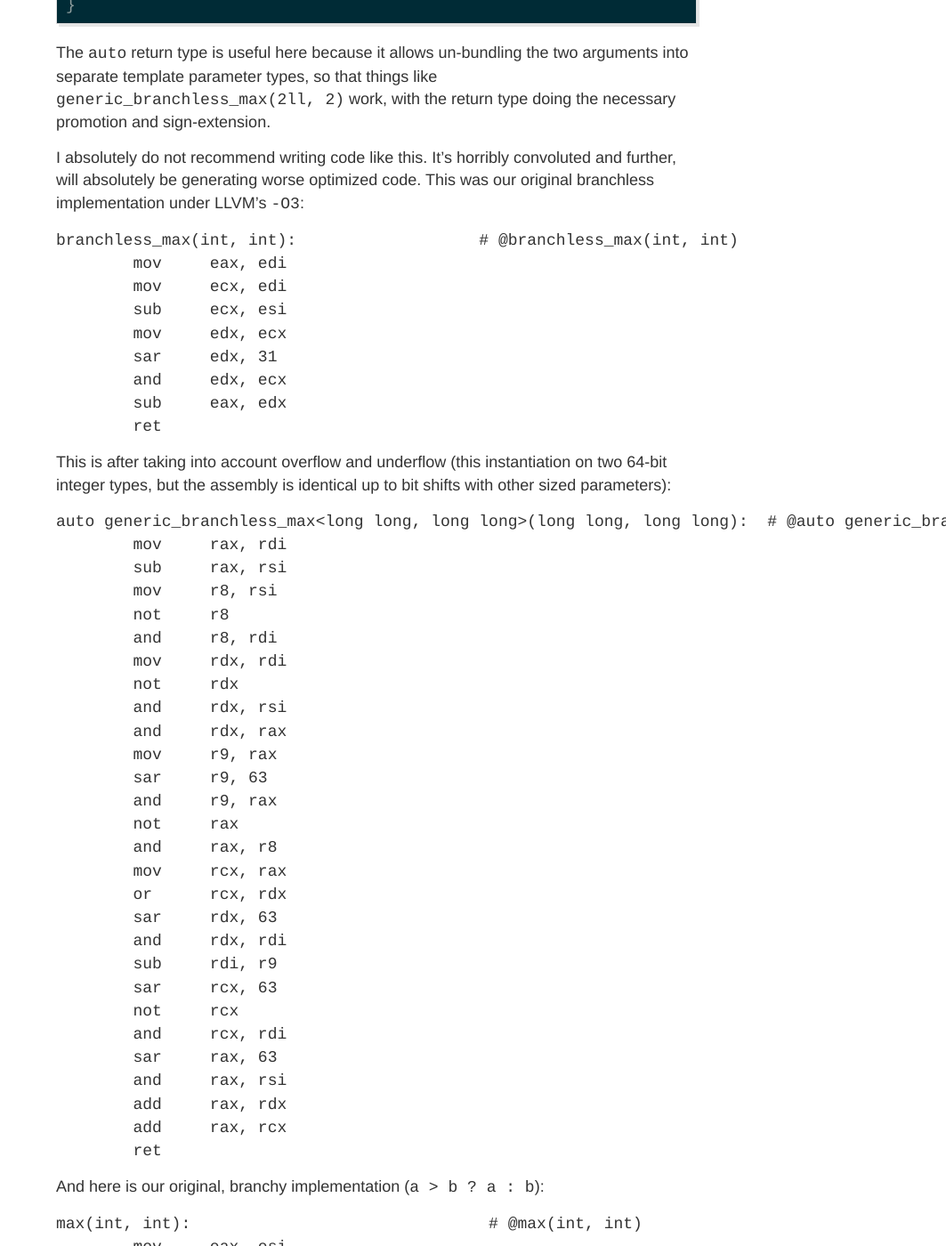
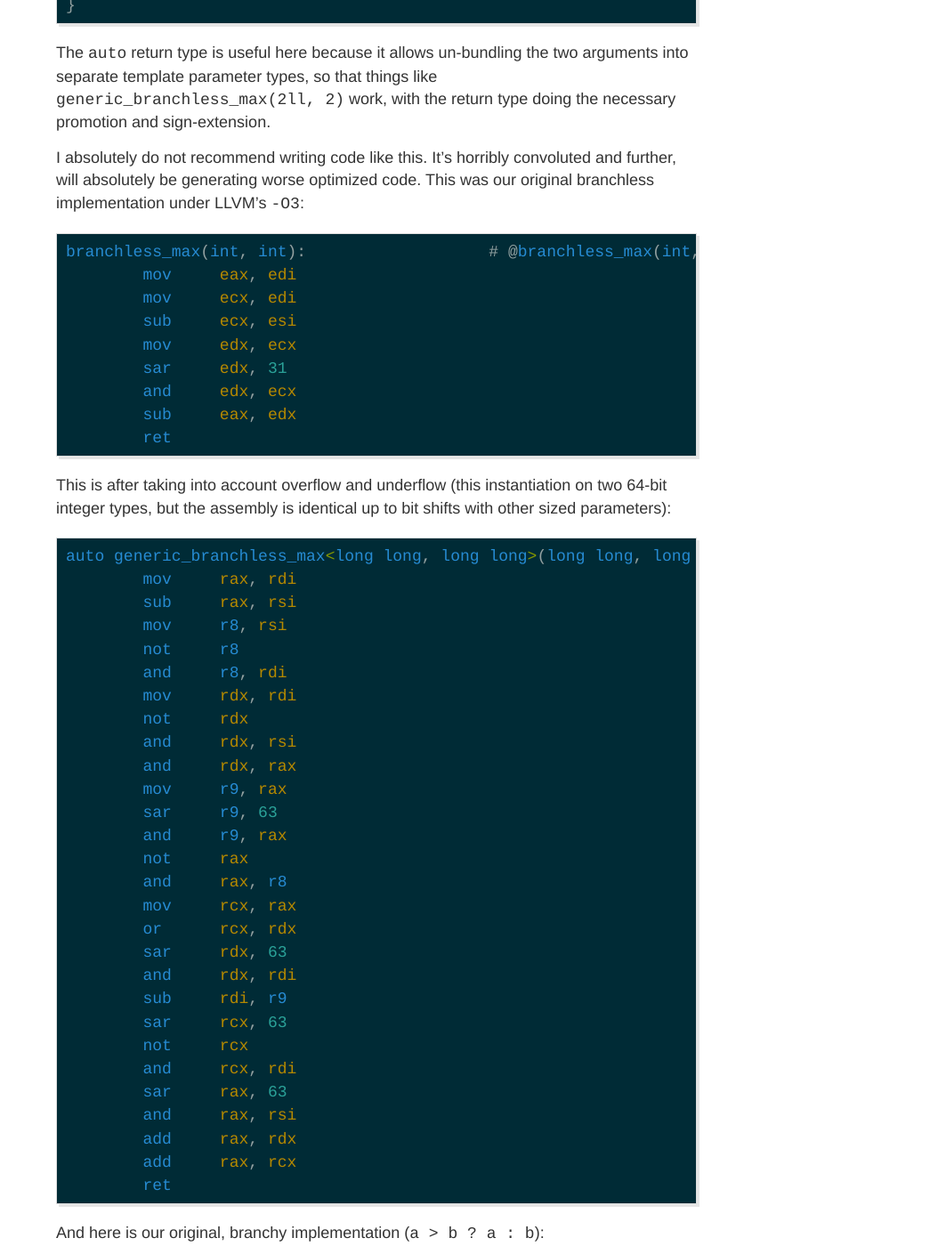
Before and after one commit to aymarino/aymarino.github.io, a Jekyll site: the page built from _posts/2020-11-2-branchless-max.md, in a window 1280 px wide and 1400 px high, scrolled down 2523 px. Shown: the whole window at 89% size, without its empty margins (217-1280 px from the left). Built offline with Jekyll 4.4.1, drawn with Linux system fonts in a browser that asks for light colours; nearby versions of some CDN libraries; some of the changed text lies outside the part shown.

Commit message:
Add post and adjust syntax highlight

```diff
--- a/_posts/2020-11-2-branchless-max.md
+++ b/_posts/2020-11-2-branchless-max.md
@@ -90,7 +90,7 @@ The `auto` return type is useful here because it allows un-bundling the two argu
 
 I absolutely do not recommend writing code like this. It's horribly convoluted and further, will absolutely be generating worse optimized code. This was our original branchless implementation under LLVM's `-O3`:
 
-~~~ asm
+~~~ nasm
 branchless_max(int, int):                   # @branchless_max(int, int)
         mov     eax, edi
         mov     ecx, edi
@@ -104,7 +104,7 @@ branchless_max(int, int):                   # @branchless_max(int, int)
 
 This is after taking into account overflow and underflow (this instantiation on two 64-bit integer types, but the assembly is identical up to bit shifts with other sized parameters):
 
-~~~ asm
+~~~ nasm
 auto generic_branchless_max<long long, long long>(long long, long long):  # @auto generic_branchless_max<long long, long long>(long long, long long)
         mov     rax, rdi
         sub     rax, rsi
@@ -137,7 +137,7 @@ auto generic_branchless_max<long long, long long>(long long, long long):  # @aut
 
 And here is our original, branchy implementation (`a > b ? a : b`):
 
-~~~ asm
+~~~ nasm
 max(int, int):                               # @max(int, int)
         mov     eax, esi
         cmp     edi, esi
```
Also changed, not shown: _posts/2021-1-10-gross-up.md (added, +30 -0 lines).
